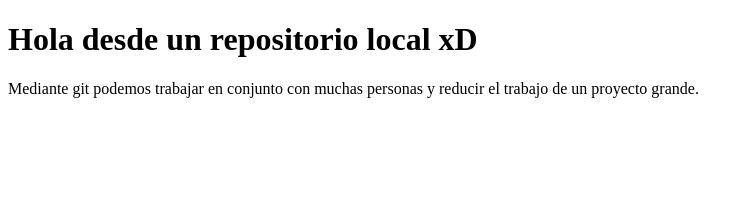
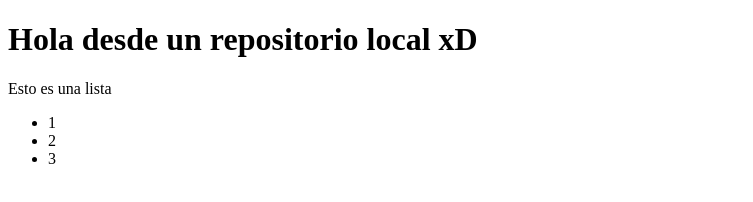
Before and after one commit to sansa1315/gitLocal, a plain HTML site: page index.html in a window 1280 px wide. Shown: the whole page, without its empty margins (0-753 px from the left). Drawn offline with Linux system fonts and the light colour scheme.

Commit message:
added lista

```diff
--- a/index.html
+++ b/index.html
@@ -8,8 +8,12 @@
 </head>
 <body>
     <h1>Hola desde un repositorio local xD</h1>
-    <p>Mediante git podemos trabajar en conjunto con muchas personas y reducir
-        el trabajo de un proyecto grande.
+    <p>Esto es una lista
     </p>
+    <ul>
+        <li>1</li>
+        <li>2</li>
+        <li>3</li>
+    </ul>
 </body>
 </html>
```
